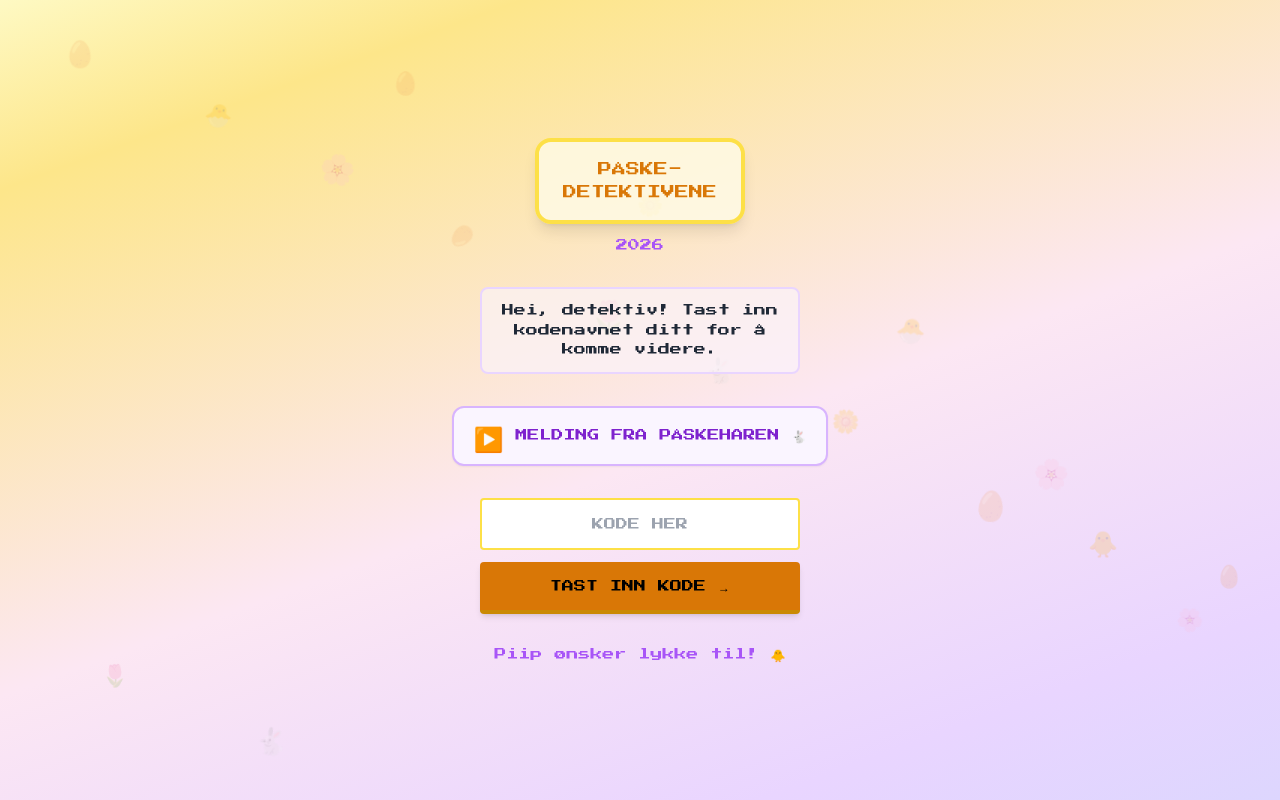
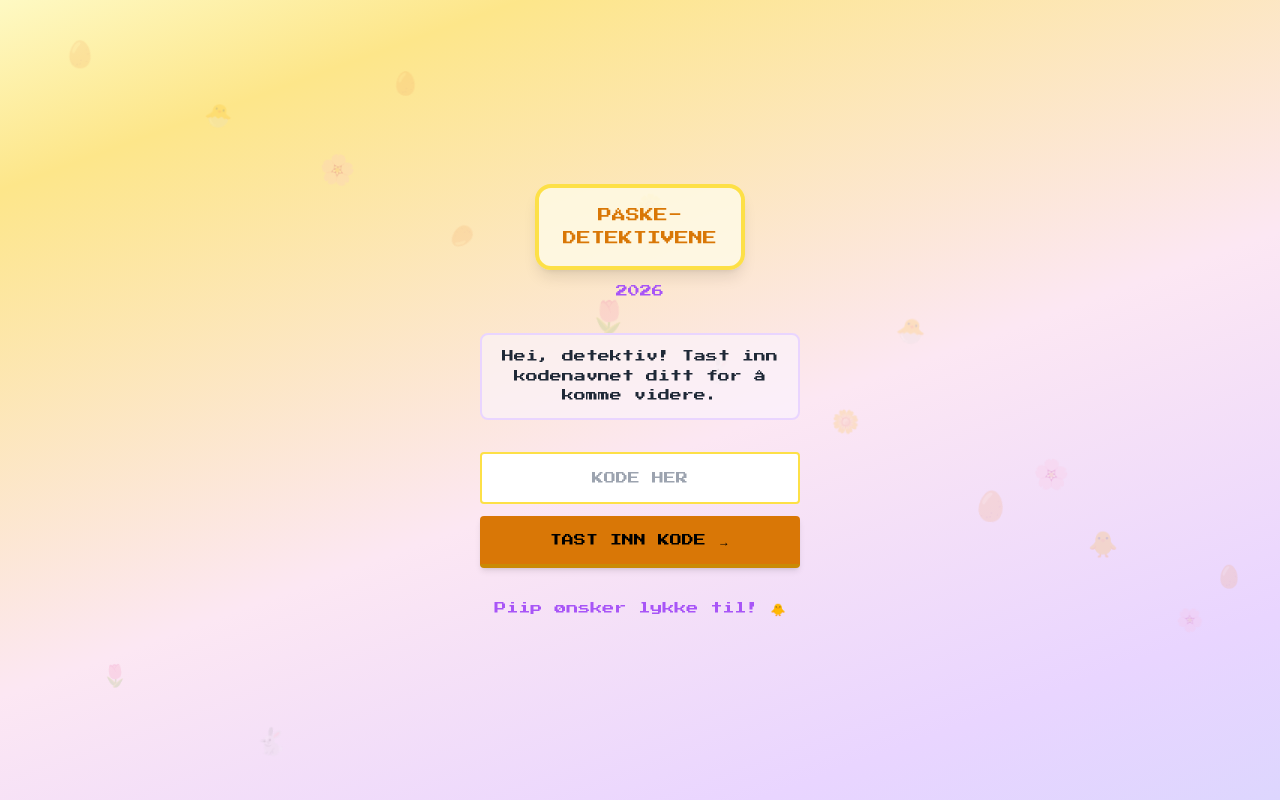
Before and after one commit to Trude/easter-hunt-2026, a React (Vite) app in the folder webapp/: page / in a window 1280 px wide. Built offline with nearby package versions, Linux system fonts and the light colour scheme.

Commit message:
add video to final page

```diff
--- a/webapp/src/pages/Finale.tsx
+++ b/webapp/src/pages/Finale.tsx
@@ -1,6 +1,6 @@
-import { useState } from 'react';
-import { motion, AnimatePresence } from 'framer-motion';
+import { motion } from 'framer-motion';
 import { storage } from '../lib/storage';
+import bunnySrc from '../assets/bunny.mp4';
 
 // Sjekk om alle tre har fullført sine løp
 function allPlayersReady(): boolean {
@@ -29,7 +29,6 @@ function playerStatus() {
 }
 
 export default function Finale() {
-  const [revealed, setRevealed] = useState(false);
   const ready = allPlayersReady();
   const status = playerStatus();
 
@@ -106,45 +105,32 @@ export default function Finale() {
             <p className="font-pixel text-gray-700 text-xs leading-relaxed mt-3">
               Dere fant alle sporene mine og reddet påsken!
             </p>
-            <p className="font-pixel text-mc-green text-xs leading-relaxed mt-3">
-              Skatten er gjemt ute — gå og finn den!
-            </p>
           </motion.div>
 
-          <AnimatePresence>
-            {!revealed && (
-              <motion.button
-                initial={{ opacity: 0 }}
-                animate={{ opacity: 1 }}
-                transition={{ delay: 1.2 }}
-                onClick={() => setRevealed(true)}
-                className="bg-mc-yellow text-black font-pixel text-xs py-4 px-10 rounded border-b-4 border-yellow-700 active:border-b-0 active:translate-y-1"
-              >
-                VIS GJEMMESTEDET →
-              </motion.button>
-            )}
-          </AnimatePresence>
+          <motion.div
+            initial={{ opacity: 0 }}
+            animate={{ opacity: 1 }}
+            transition={{ delay: 1.0 }}
+            className="w-full max-w-sm rounded-xl overflow-hidden border-2 border-mc-yellow shadow-lg"
+          >
+            <div className="relative w-full" style={{ paddingBottom: '100%' }}>
+              <video
+                src={bunnySrc}
+                controls
+                playsInline
+                className="absolute inset-0 w-full h-full object-cover"
+              />
+            </div>
+          </motion.div>
 
-          <AnimatePresence>
-            {revealed && (
-              <motion.div
-                initial={{ opacity: 0, scale: 0.8 }}
-                animate={{ opacity: 1, scale: 1 }}
-                className="flex flex-col items-center gap-4"
-              >
-                <div className="text-5xl">🥚</div>
-                <div className="border-4 border-mc-yellow rounded-lg p-6 bg-mc-yellow/10">
-                  <p className="font-pixel text-mc-yellow text-2xl tracking-widest">
-                    BODEN UTE
-                  </p>
-                </div>
-
-                <p className="font-pixel text-gray-600 text-xs leading-relaxed max-w-xs mt-2">
-                  Med hilsen fra Påskeharen og Piip 🐥🐇
-                </p>
-              </motion.div>
-            )}
-          </AnimatePresence>
+          <motion.p
+            initial={{ opacity: 0 }}
+            animate={{ opacity: 1 }}
+            transition={{ delay: 1.4 }}
+            className="font-pixel text-gray-600 text-xs leading-relaxed max-w-xs"
+          >
+            Med hilsen fra Påskeharen og Piip 🐥🐇
+          </motion.p>
         </>
       )}
     </div>
--- a/webapp/src/pages/Home.tsx
+++ b/webapp/src/pages/Home.tsx
@@ -1,7 +1,6 @@
-import { useState, useRef } from 'react';
+import { useState } from 'react';
 import { useNavigate } from 'react-router-dom';
 import { storage } from '../lib/storage';
-import fraHarenSrc from '../assets/fraharen.mp3';
 
 const ROUTES: Record<string, string> = {
   KODEKNEKKEREN: '/sander',
@@ -14,24 +13,7 @@ const ROUTES: Record<string, string> = {
 export default function Home() {
   const [code, setCode] = useState('');
   const [error, setError] = useState(false);
-  const [playing, setPlaying] = useState(false);
-  const audioRef = useRef<HTMLAudioElement | null>(null);
   const navigate = useNavigate();
-
-  const toggleAudio = () => {
-    if (!audioRef.current) {
-      audioRef.current = new Audio(fraHarenSrc);
-      audioRef.current.onended = () => setPlaying(false);
-    }
-    if (playing) {
-      audioRef.current.pause();
-      audioRef.current.currentTime = 0;
-      setPlaying(false);
-    } else {
-      audioRef.current.play();
-      setPlaying(true);
-    }
-  };
 
   const handleSubmit = () => {
     const upper = code.trim().toUpperCase();
@@ -70,21 +52,6 @@ export default function Home() {
         </p>
       </div>
 
-      {/* Melding fra Påskeharen */}
-      <button
-        onClick={toggleAudio}
-        className={`flex items-center gap-3 border-2 rounded-xl px-5 py-3 transition-colors shadow-sm ${
-          playing
-            ? 'border-mc-yellow bg-yellow-100 text-yellow-700'
-            : 'border-purple-300 bg-purple-50 text-purple-700 hover:border-purple-400'
-        }`}
-      >
-        <span className="text-2xl">{playing ? '⏹' : '▶️'}</span>
-        <span className="font-pixel text-xs leading-relaxed">
-          {playing ? 'STOPP MELDING' : 'MELDING FRA\nPÅSKEHAREN 🐇'}
-        </span>
-      </button>
-
       {/* Kodefelt */}
       <div className="w-full max-w-xs flex flex-col gap-3">
         <input
```
Also changed, not shown: 1 other file (tests, documents, lock files or other folders).
